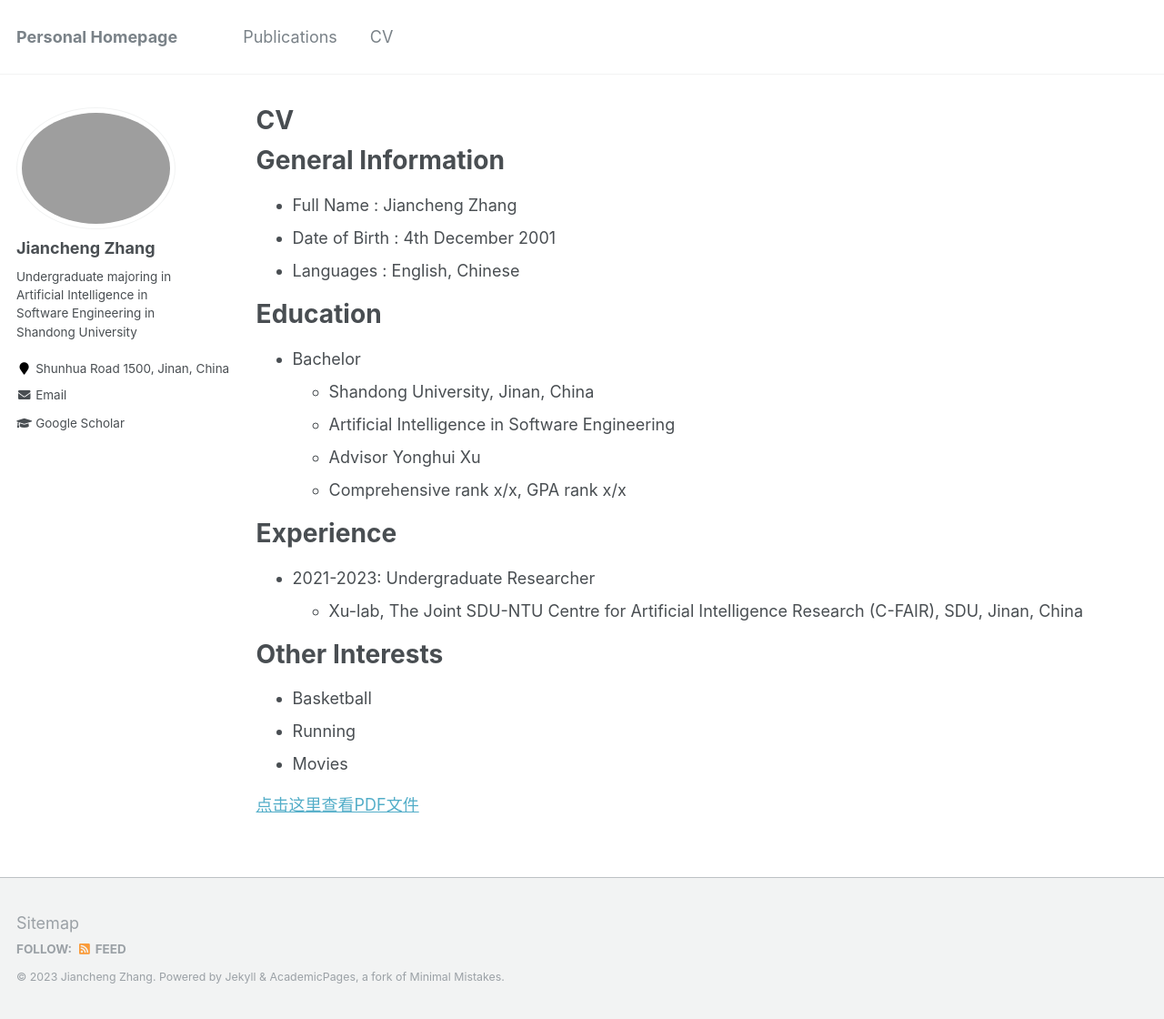
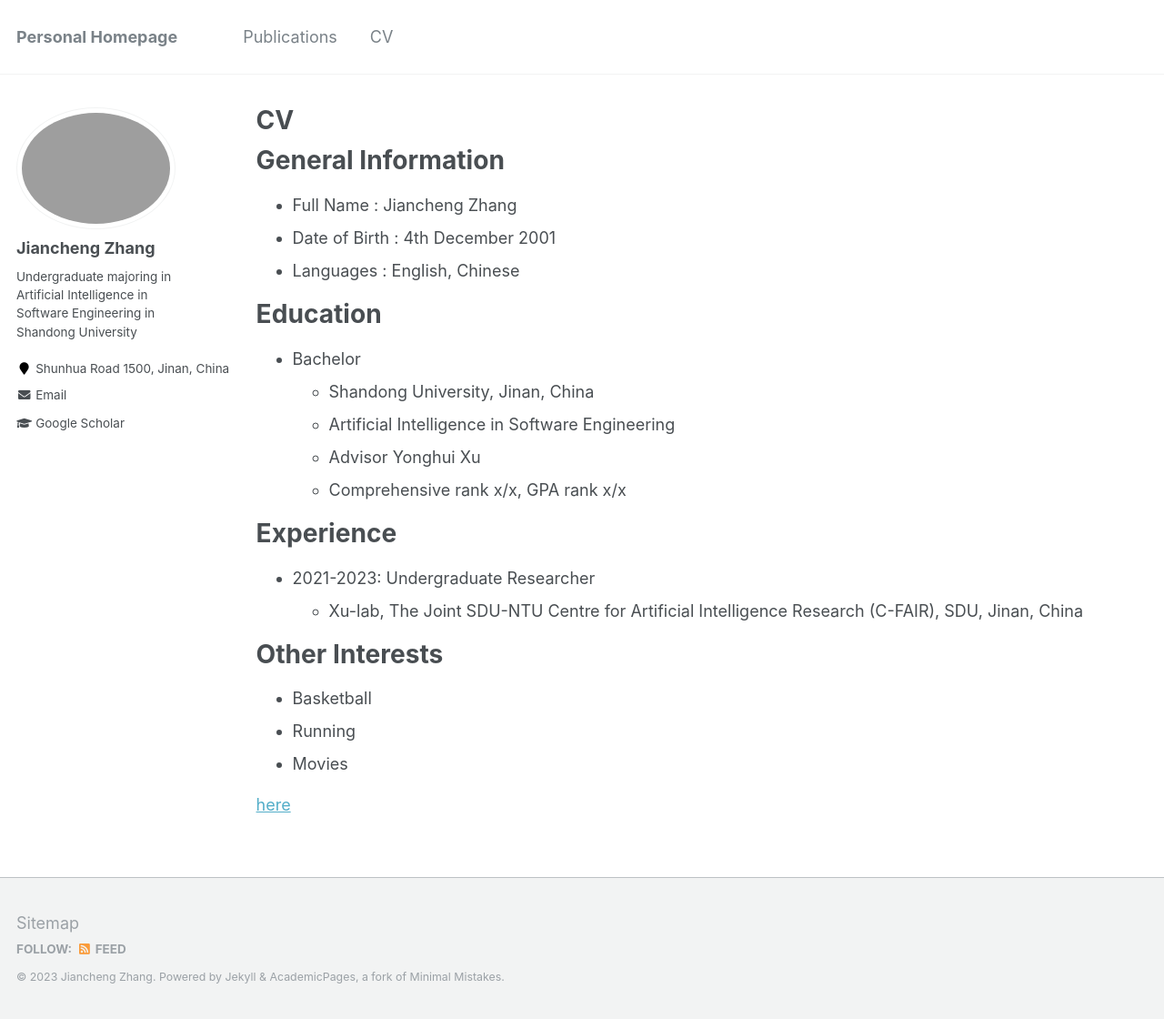
Before and after one commit to zjcyeshome/zjcyeshome.github.io, a Jekyll site: the page built from _pages/cv.md, in a window 1280 px wide and 1120 px high. Shown: the whole window at 91% size. Built offline with Jekyll 4.4.1, drawn with Linux system fonts in a browser that asks for light colours.

Commit message:
Update cv.md

```diff
--- a/_pages/cv.md
+++ b/_pages/cv.md
@@ -39,4 +39,4 @@ Other Interests
 * Movies
 
 
-<a href="newCV.pdf">点击这里查看PDF文件</a>
+<a href="newCV.pdf">here</a>
```
